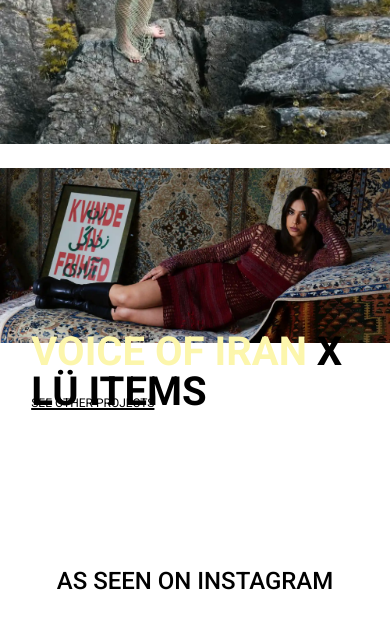
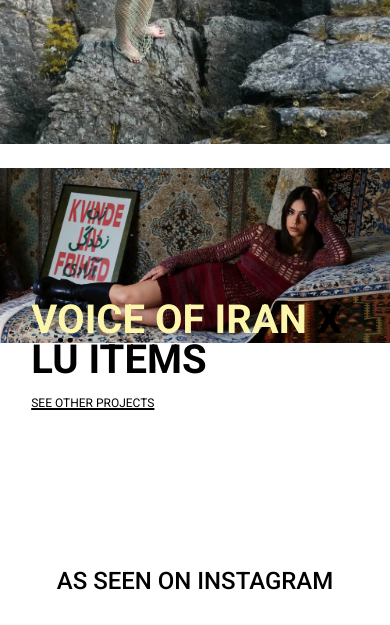
Before and after one commit to mari89tc/luitems, an Astro site: page / in a window 390 px wide. Shown: the part 1442-2067 px from the top of the page. Built offline with nearby package versions, Linux system fonts and the light colour scheme; Astro itself is replaced by a stand-in of ours.

Commit message:
rettet til 390

```diff
--- a/src/pages/index.astro
+++ b/src/pages/index.astro
@@ -111,7 +111,7 @@
     }
     .iran-text h2 {
       position: absolute;
-      top: 1741px;
+      top: 1709px;
       width: 100%;
     }
     .iran-button {
```
